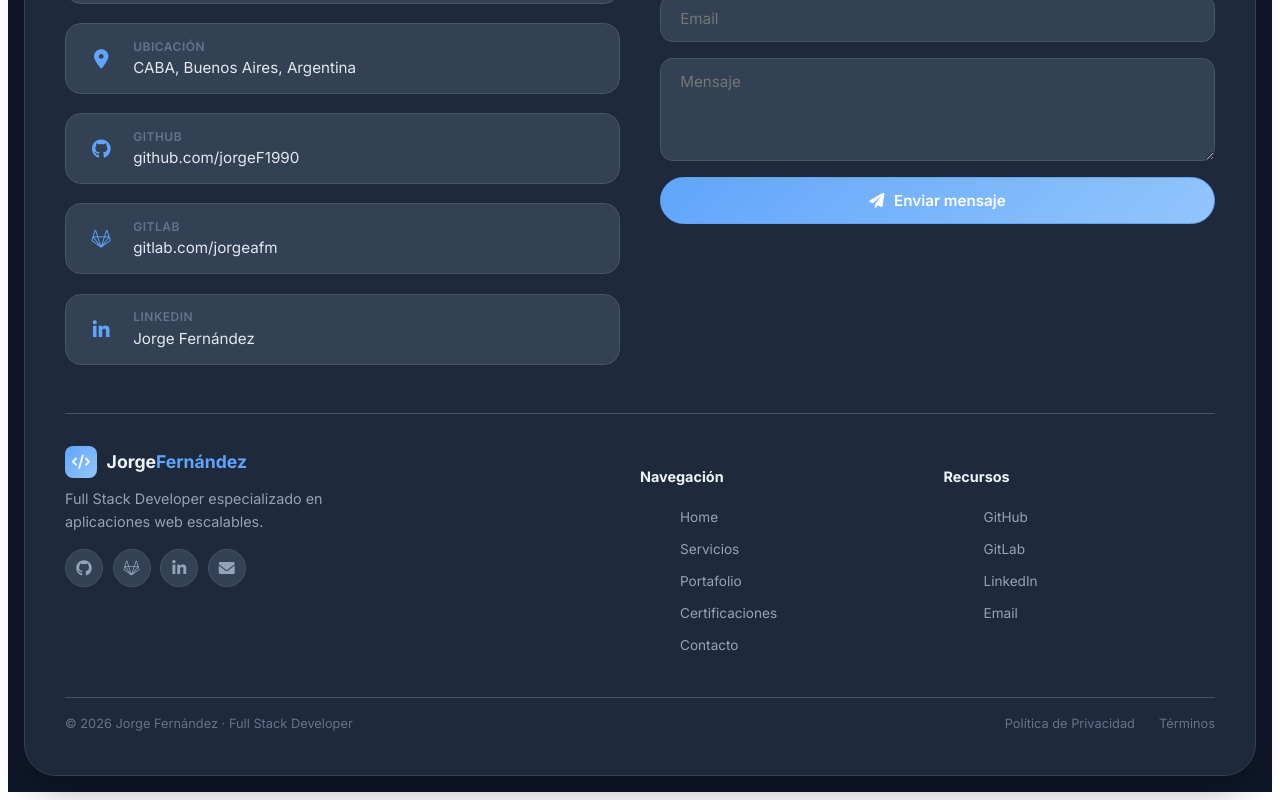
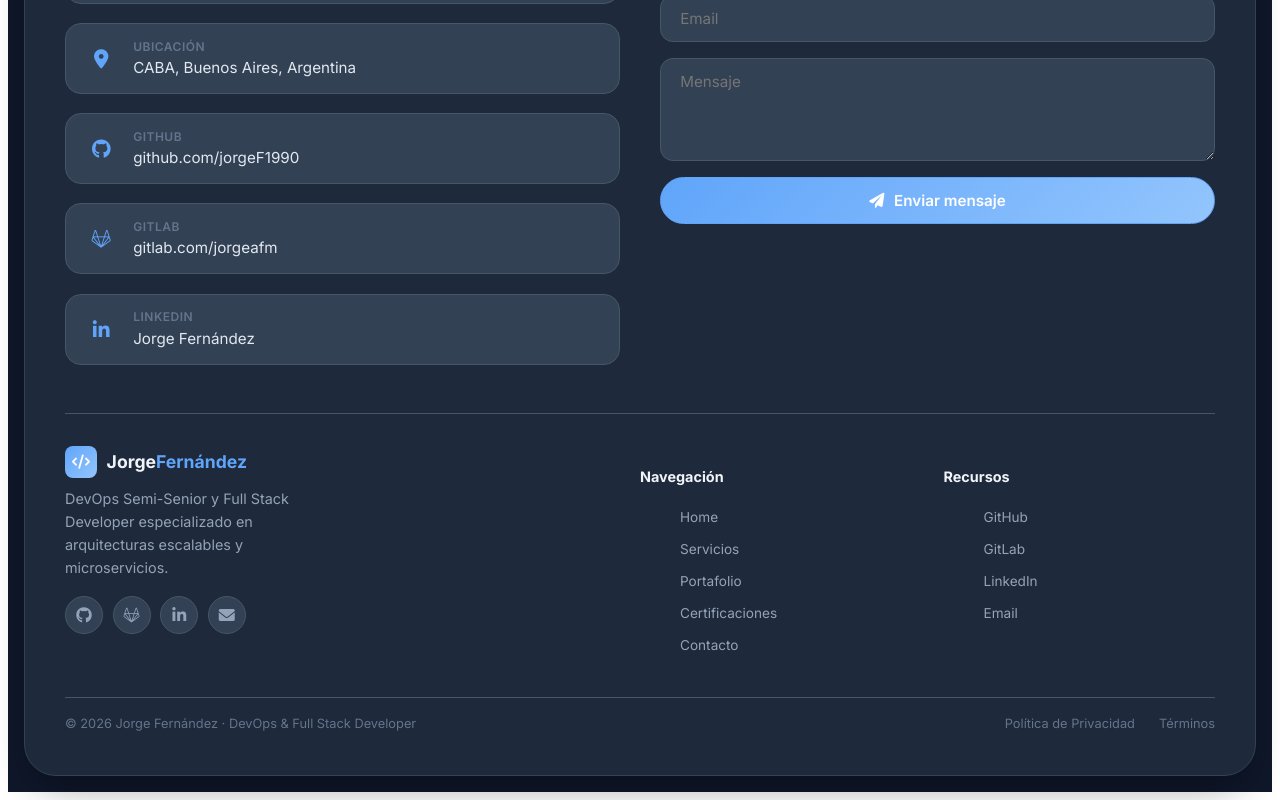
Before and after one commit to jorgeF1990/portafolio-JorgeA-FernandezM, a React (Create React App) app: page / in a window 1280 px wide. Shown: the part 5204-6004 px from the top of the page. Built offline with nearby package versions, Linux system fonts and the light colour scheme.

Commit message:
fix: actualizar Footer con perfil DevOps y descripcion bilingue

```diff
--- a/src/components/Footer.jsx
+++ b/src/components/Footer.jsx
@@ -7,20 +7,20 @@ const Footer = () => {
 
   const content = {
     es: {
-      description: 'Full Stack Developer especializado en aplicaciones web escalables.',
+      description: 'DevOps Semi-Senior y Full Stack Developer especializado en arquitecturas escalables y microservicios.',
       nav: 'Navegación',
       resources: 'Recursos',
       privacy: 'Política de Privacidad',
       terms: 'Términos',
-      role: 'Full Stack Developer'
+      role: 'DevOps & Full Stack Developer'
     },
     en: {
-      description: 'Full Stack Developer specialized in scalable web applications.',
+      description: 'Semi-Senior DevOps & Full Stack Developer specialized in scalable architectures and microservices.',
       nav: 'Navigation',
       resources: 'Resources',
       privacy: 'Privacy Policy',
       terms: 'Terms',
-      role: 'Full Stack Developer'
+      role: 'DevOps & Full Stack Developer'
     }
   };
 
```
